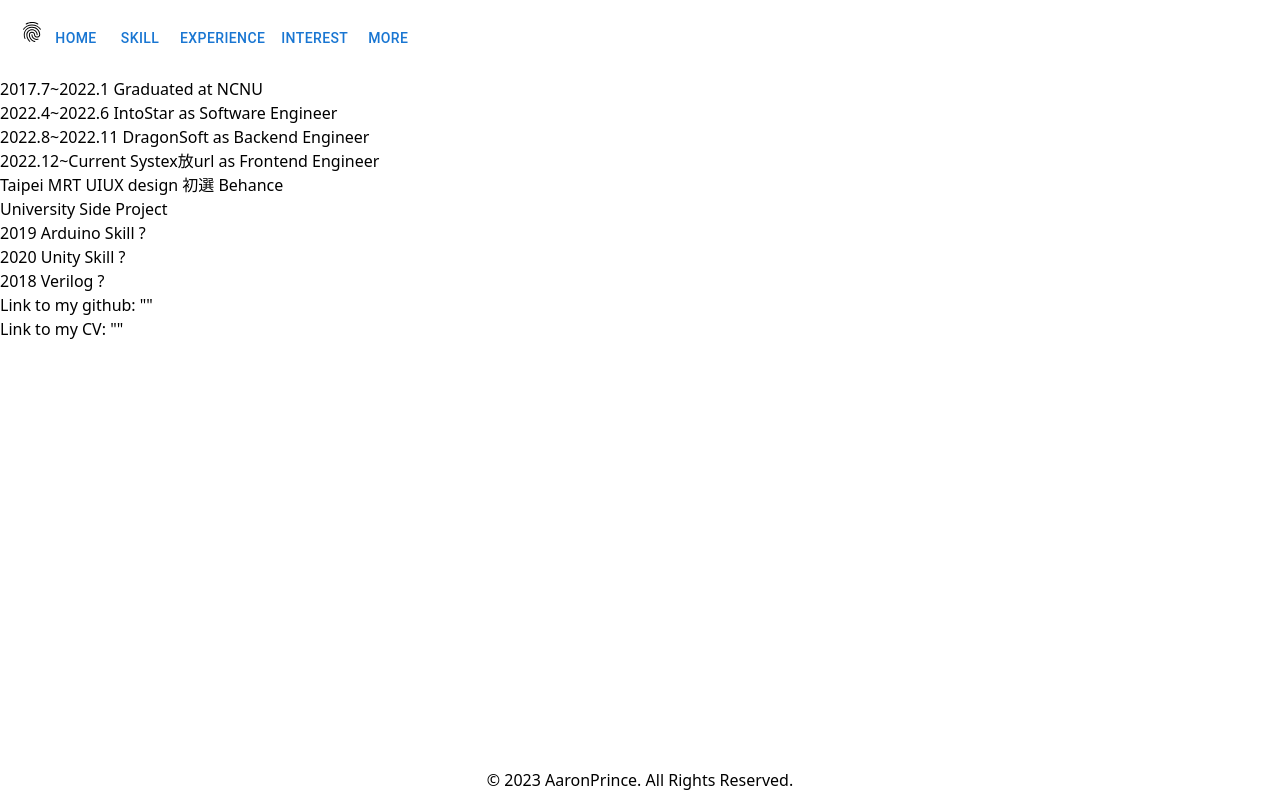
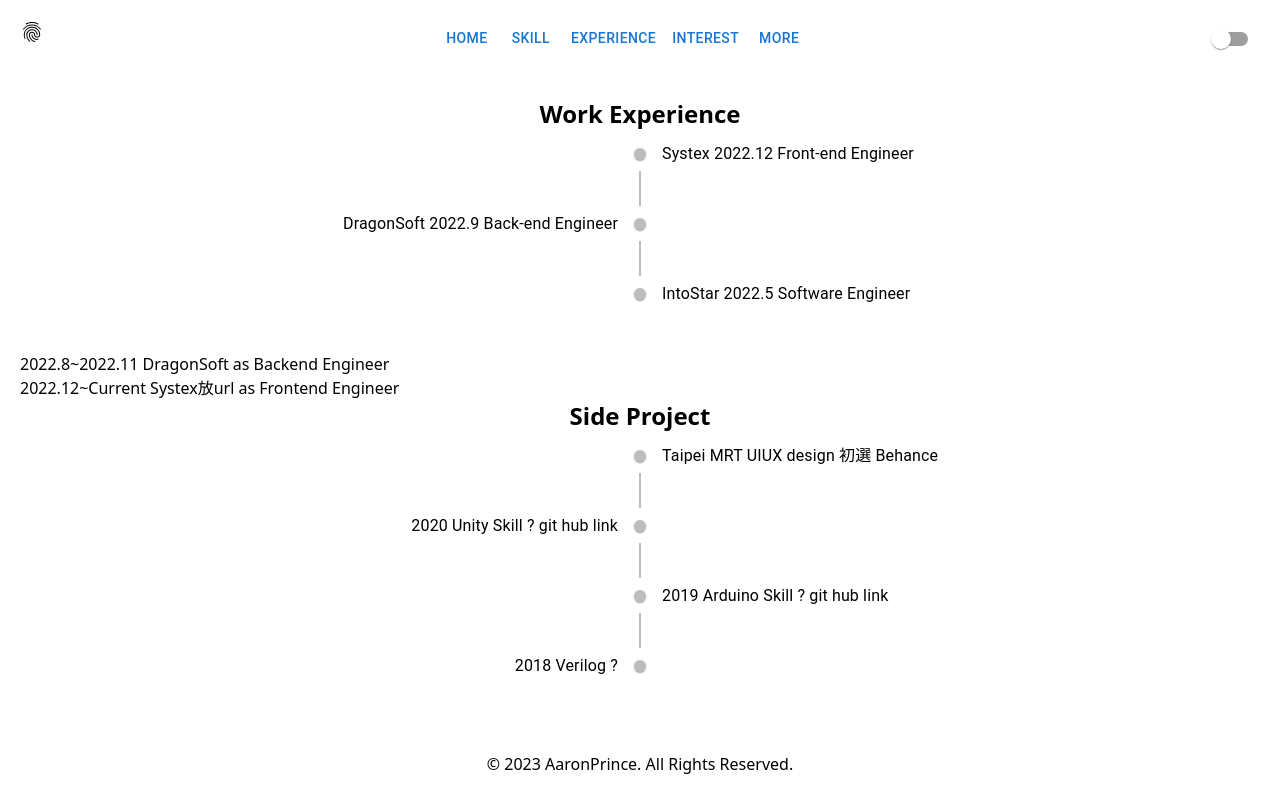
Before and after one commit to princeborn1999/prince-official, a React (Create React App) app: page /experience in a window 1280 px wide. Built offline with nearby package versions, Linux system fonts and the light colour scheme.

Commit message:
[ Feature ] Edit experience and side project

```diff
--- a/package.json
+++ b/package.json
@@ -7,6 +7,7 @@
     "@emotion/react": "^11.11.0",
     "@emotion/styled": "^11.11.0",
     "@mui/icons-material": "^5.11.16",
+    "@mui/lab": "^5.0.0-alpha.129",
     "@mui/material": "^5.13.0",
     "@testing-library/jest-dom": "^5.16.5",
     "@testing-library/react": "^13.4.0",
--- a/src/App.js
+++ b/src/App.js
@@ -13,6 +13,7 @@
     <div className="h-screen">
       <Router>
         <Header></Header>
+        <main className="p-5">
           <Routes>
             <Route exact path="/" element={<Home />} />
             <Route path="/skill" element={<Skill />} />
@@ -21,6 +22,7 @@
             <Route path="/more" element={<More />} />
             <Route component={NotFound} />
           </Routes>
+        </main>
         <Footer></Footer>
       </Router>
     </div>
--- a/src/components/Footer.js
+++ b/src/components/Footer.js
@@ -1,6 +1,6 @@
 export function Footer() {
   return (
-    <footer className="flex justify-center p-2 bottom-0 absolute w-full">
+    <footer className="flex justify-center p-2 bottom-0 w-full">
       <p>© 2023 AaronPrince. All Rights Reserved.</p>
     </footer>
   );
--- a/src/components/Header.js
+++ b/src/components/Header.js
@@ -2,11 +2,14 @@
 import { BrowserRouter, Link } from "react-router-dom";
 import { Button } from "@mui/material";
 import FingerprintIcon from "@mui/icons-material/Fingerprint";
+import Switch from "@mui/material/Switch";
+
 function Header() {
   return (
     <header className="flex p-5">
-      <FingerprintIcon />
-      <div className="flex">
+      <FingerprintIcon arial-label="logo" />
+      <div aria-label="nav" className="flex justify-center w-full">
+        <div>
           <Link to="/">
             <Button>HOME</Button>
           </Link>
@@ -19,9 +22,14 @@
           <Link to="/interest">
             <Button>Interest</Button>
           </Link>
+          {/* MORE在另一種模式才會出現 */}
           <Link to="/more">
             <Button>MORE</Button>
           </Link>
+        </div>
+      </div>
+      <div>
+        <Switch />
       </div>
     </header>
   );
--- a/src/pages/Experience.js
+++ b/src/pages/Experience.js
@@ -1,23 +1,82 @@
+import Timeline from "@mui/lab/Timeline";
+import TimelineItem from "@mui/lab/TimelineItem";
+import TimelineSeparator from "@mui/lab/TimelineSeparator";
+import TimelineConnector from "@mui/lab/TimelineConnector";
+import TimelineContent from "@mui/lab/TimelineContent";
+import TimelineDot from "@mui/lab/TimelineDot";
+
 export function Experience() {
   return (
     <div>
       <section aria-label="work-experience">
-        <p>2017.7~2022.1 Graduated at NCNU</p>
+        <div className="flex justify-center text-2xl">
+          <h2 className="font-bold">Work Experience</h2>
+        </div>
+        <Timeline position="alternate">
+          <TimelineItem>
+            <TimelineSeparator>
+              <TimelineDot />
+              <TimelineConnector />
+            </TimelineSeparator>
+            <TimelineContent>Systex 2022.12 Front-end Engineer</TimelineContent>
+          </TimelineItem>
+          <TimelineItem>
+            <TimelineSeparator>
+              <TimelineDot />
+              <TimelineConnector />
+            </TimelineSeparator>
+            <TimelineContent>
+              DragonSoft 2022.9 Back-end Engineer
+            </TimelineContent>
+          </TimelineItem>
+          <TimelineItem>
+            <TimelineSeparator>
+              <TimelineDot />
+            </TimelineSeparator>
+            <TimelineContent>IntoStar 2022.5 Software Engineer</TimelineContent>
+          </TimelineItem>
+        </Timeline>
+        {/* <p>2017.7~2022.1 Graduated at NCNU</p>
         <p>2022.4~2022.6 IntoStar as Software Engineer </p>
         {/* hover會出現技能 */}
         <p>2022.8~2022.11 DragonSoft as Backend Engineer</p>
         <p>2022.12~Current Systex放url as Frontend Engineer</p>
       </section>
       <section aria-label="side-project">
-        <p>Taipei MRT UIUX design 初選 Behance</p>
-        <p>University Side Project</p>
-        <p>2019 Arduino Skill ?</p>
-        <p>2020 Unity Skill ?</p>
-        <p>2018 Verilog ?</p>
-      </section>
-      <section>
-        <p>Link to my github: ""</p>
-        <p>Link to my CV: ""</p>
+        <div className="flex justify-center text-2xl">
+          <h2 className="font-bold">Side Project</h2>
+        </div>
+        <Timeline position="alternate">
+          <TimelineItem>
+            <TimelineSeparator>
+              <TimelineDot />
+              <TimelineConnector />
+            </TimelineSeparator>
+            <TimelineContent>
+              Taipei MRT UIUX design 初選 Behance
+            </TimelineContent>
+          </TimelineItem>
+          <TimelineItem>
+            <TimelineSeparator>
+              <TimelineDot />
+              <TimelineConnector />
+            </TimelineSeparator>
+            <TimelineContent>2020 Unity Skill ? git hub link</TimelineContent>
+          </TimelineItem>
+          <TimelineItem>
+            <TimelineSeparator>
+              <TimelineDot />
+              <TimelineConnector />
+            </TimelineSeparator>
+            <TimelineContent>2019 Arduino Skill ? git hub link</TimelineContent>
+          </TimelineItem>
+          <TimelineItem>
+            <TimelineSeparator>
+              <TimelineDot />
+            </TimelineSeparator>
+            <TimelineContent>2018 Verilog ?</TimelineContent>
+          </TimelineItem>
+        </Timeline>
       </section>
     </div>
   );
--- a/src/pages/Home.js
+++ b/src/pages/Home.js
@@ -1,21 +1,25 @@
 export function Home() {
   return (
-    <div className="flex">
-      <section id="section-right">
-        <div className="text-3xl text-white p-10 rounded-2xl font-bold bg-gradient-to-r from-cyan-500 to-blue-500">
+    <div className="grid grid-cols-10">
+      <section id="section-right" className="col-span-8 p-5 pl-10">
+        <div className="text-3xl text-white p-5 rounded-2xl font-bold bg-gradient-to-r from-cyan-500 to-blue-500">
+          <p>Three.js</p>
           <p>If you don't make changes now,</p>
           <p>when will you make them?</p>
         </div>
-        <div>
-          circle about Where should you look? Skill - Experience - Interest
+      </section>
+      <section id="section-left" className="col-span-2 p-5 pr-10">
+        <div className="bg-gradient-to-r from-cyan-500 to-blue-500">
+          <p>Portfolio Picture</p>
+          <p>This is Aaron Prince!</p>
+          <p>Born in 1999</p>
+          <p>2022 Graduated at NCNU</p>
+          <p>Computer Scientist Degree</p>
+          <section>
+            <p>Link to my github: ""</p>
+            <p>Link to my CV: ""</p>
+          </section>
         </div>
-      </section>
-      <section id="section-left" className="p-5 shadow-lg">
-        <p>Portfolio Picture</p>
-        <p>This is Aaron Prince!</p>
-        <p>Born in 1999</p>
-        <p>2022 Graduated at NCNU</p>
-        <p>Computer Scientist Degree</p>
       </section>
     </div>
   );
--- a/src/pages/Interest.js
+++ b/src/pages/Interest.js
@@ -1,10 +1,14 @@
+import Tabs from "@mui/material/Tabs";
+import Tab from "@mui/material/Tab";
+
 export function Interest() {
   return (
-    <div>
-      <p>Manga!</p>
-      <p>Body Builder!</p>
-      <p>Open Source!</p>
-      Interest
-    </div>
+    <Tabs>
+      <Tab label="Body Builder"></Tab>
+      <Tab label="Open Source"></Tab>
+      <Tab label="Manga">
+        <div>Manga</div>
+      </Tab>
+    </Tabs>
   );
 }
```
Also changed, not shown: 1 other file (tests, documents, lock files or other folders). Lines whose indentation alone changed are shown as unchanged.
